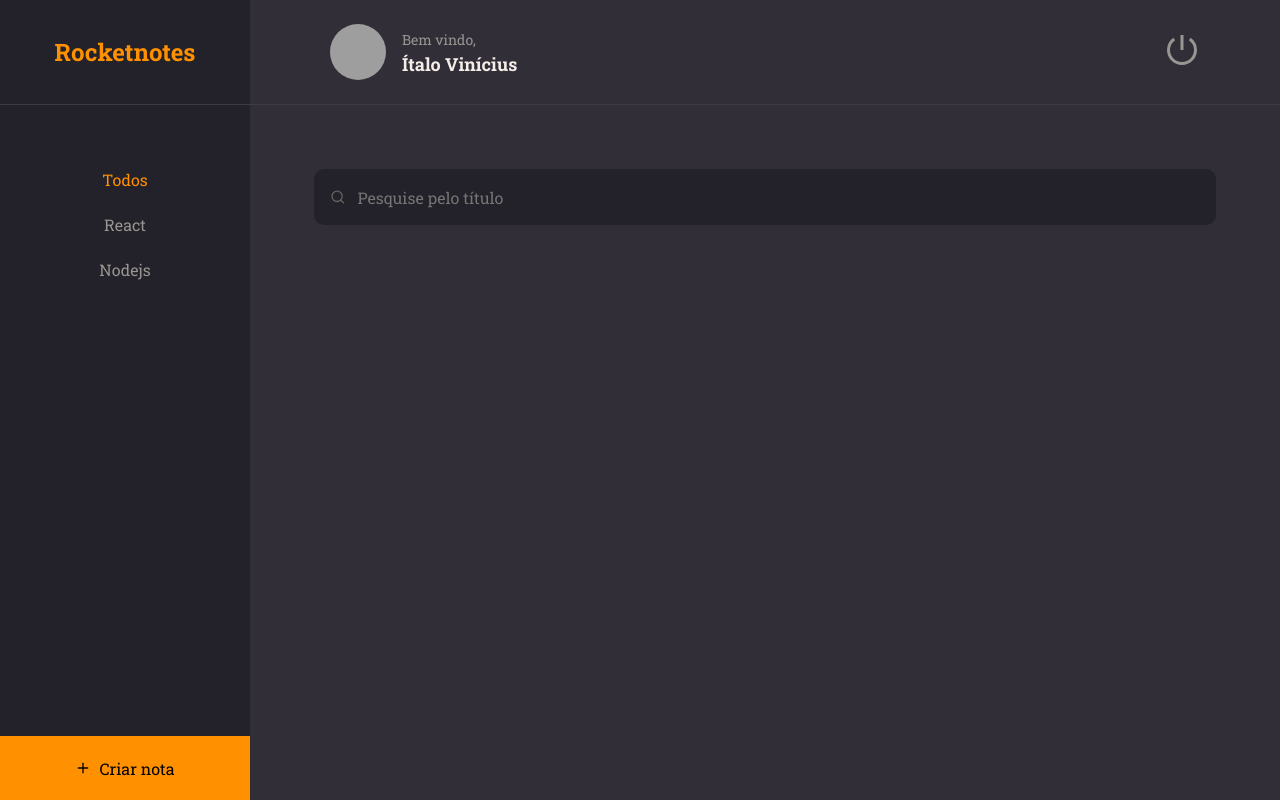
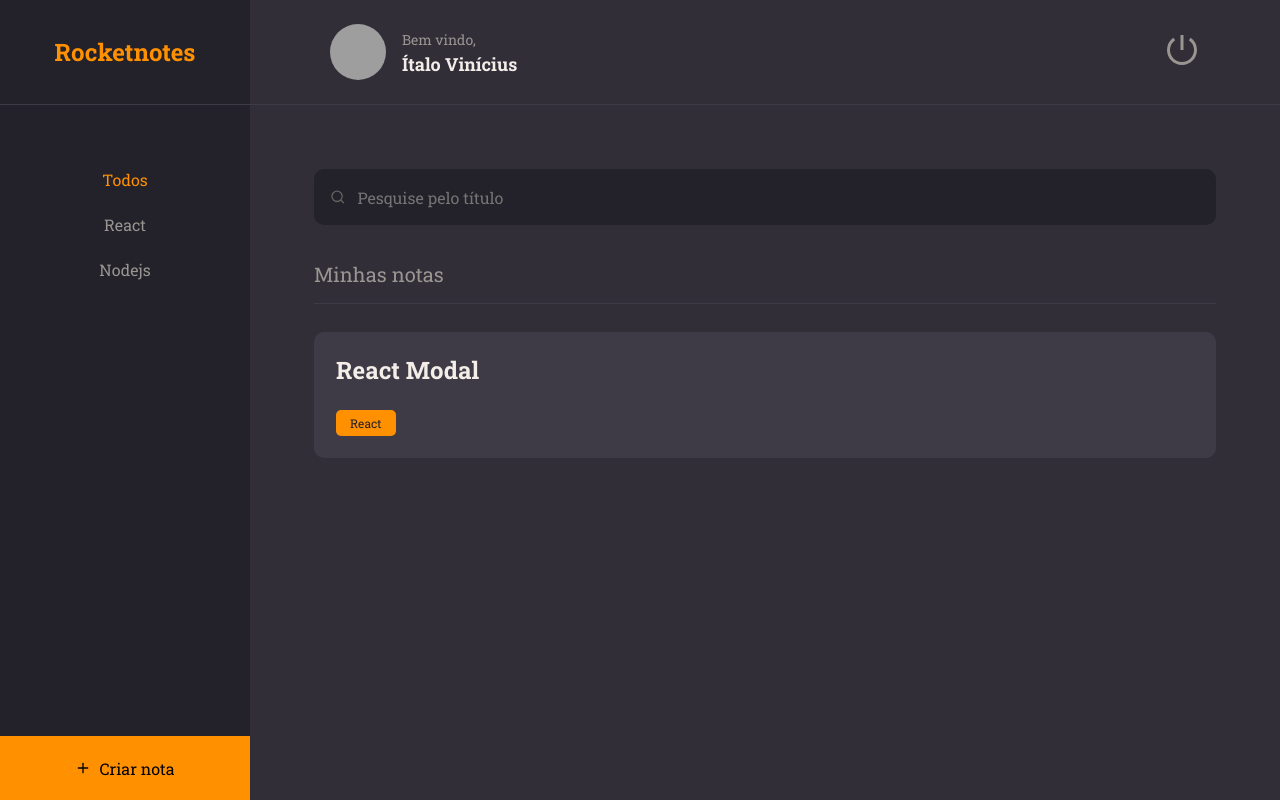
Before and after one commit to Italovini223/rocketnotes-frontend, a React (Vite) app: page / in a window 1280 px wide. Built offline with nearby package versions, Linux system fonts and the light colour scheme; grey boxes are pictures that could not be loaded.

Commit message:
✨ feat: code in Componente de notas classroom

```diff
--- /dev/null
+++ b/src/components/Note/index.jsx
@@ -0,0 +1,19 @@
+import { Tags } from "../Tags";
+import { Container } from "./styles";
+
+export function Note({data, ...rest}){
+  return(
+    <Container>
+      <h1>{data.title}</h1>
+
+      {
+        data.tags &&
+        <footer>
+          {
+            data.tags.map(tag => <Tags key={tag.id} title={tag.title} />)
+          }
+        </footer>
+      }
+    </Container>
+  )
+}
--- /dev/null
+++ b/src/components/Note/styles.js
@@ -0,0 +1,30 @@
+import styled from 'styled-components';
+
+export const Container = styled.button`
+  width: 100%;
+
+  background-color: ${({theme}) => theme.COLORS.BACKGROUND_700};
+
+  border: none;
+  border-radius: 10px;
+
+  padding: 22px;
+  margin-bottom: 16px;
+
+  > h1 {
+    flex: 1;
+
+    text-align: left;
+
+    font-size: 24px;
+    font-weight: 700;
+    color: ${({theme}) => theme.COLORS.WHITE};
+  }
+
+  > footer {
+    width: 100%;
+    display: flex;
+    margin-top: 24px;
+
+  }
+`;
--- a/src/components/Tags/index.jsx
+++ b/src/components/Tags/index.jsx
@@ -1,8 +1,8 @@
 import { Container } from "./styles";
 
-export function Tags({title}){
+export function Tags({title, ...rest}){
   return(
-    <Container>
+    <Container {...rest}>
       {title}
     </Container>
   );
--- a/src/pages/Home/index.jsx
+++ b/src/pages/Home/index.jsx
@@ -4,6 +4,8 @@
 import {Header} from "../../components/Header"
 import { ButtonText } from '../../components/ButtonText';
 import { Input } from "../../components/Input";
+import { Section } from "../../components/Section";
+import { Note } from "../../components/Note";
 
 
 
@@ -27,7 +29,14 @@
       </Search>
 
       <Content>
-
+        <Section title='Minhas notas'>
+          <Note data={{
+            title: "React Modal" ,
+            tags: [
+              {id: "1", title: "React"}
+            ]
+          }} />
+        </Section>
       </Content>
 
       <NewNote>
--- a/src/pages/Home/styles.js
+++ b/src/pages/Home/styles.js
@@ -51,9 +51,15 @@
 
   padding: 64px 64px 0;
 
+
+
 `;
 export const Content = styled.div`
   grid-area: content;
+
+  padding: 0 64px;
+
+  overflow-y: auto;
 
 `;
 export const NewNote= styled.button`
```
